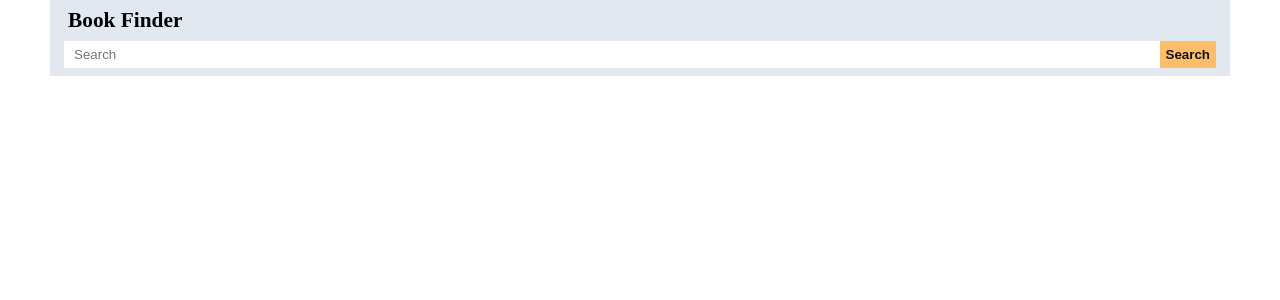
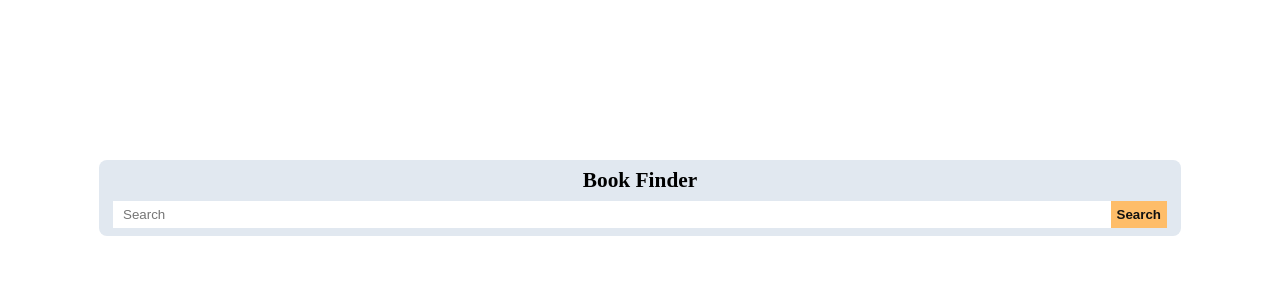
Before and after one commit to jaytula/jt-book-finder, a React app: page / in a window 1280 px wide. Shown: the top 300 px of the page. Built offline with nearby package versions, Linux system fonts and the light colour scheme; the HTML template or start-up script is replaced by a standard one.

Commit message:
Re-structured inside app-container and added use of untouched state

```diff
--- a/src/App.js
+++ b/src/App.js
@@ -95,7 +95,7 @@ class App extends React.Component {
       <option key={key} value={e} />
     ));
     return (
-      <div>
+      <div id="app" className={this.state.untouched ? 'untouched' : ''}>
         <header>
           <h1>Book Finder</h1>
           <div id="searchbox">
--- a/src/index.js
+++ b/src/index.js
@@ -3,7 +3,7 @@ import ReactDOM from 'react-dom';
 import App from './App';
 
 function renderApp() {
-  let appElem = document.getElementById('app');
+  let appElem = document.getElementById('app-container');
   if (appElem) ReactDOM.render(<App />, appElem);
 }
 
--- a/src/style.css
+++ b/src/style.css
@@ -5,14 +5,27 @@ body {
   justify-content: center;
 }
 
-#app {
+#app-container {
   max-width: 1180px;
   width: 100%;
+  height: 100vh;
+}
+
+#app.untouched {
+  display: flex;
+  justify-content: center;
+  margin-top: 20vh;
 }
 
 header {
   background: #e1e8f0;
   padding: 4px 10px;
+}
+
+#app.untouched header {
+  text-align: center;
+  width: 90%;
+  border-radius: 8px;
 }
 
 header h1 {
--- a/views/index.html
+++ b/views/index.html
@@ -11,6 +11,6 @@
     <script src="/main.js" defer></script>
   </head>
   <body>
-    <div id="app"></div>
+    <div id="app-container"></div>
   </body>
 </html>
--- a/views/index.production.html
+++ b/views/index.production.html
@@ -8,6 +8,6 @@
     <meta name="viewport" content="width=device-width, initial-scale=1" />
   </head>
   <body>
-    <div id="app"></div>
+    <div id="app-container"></div>
   </body>
 </html>
```
